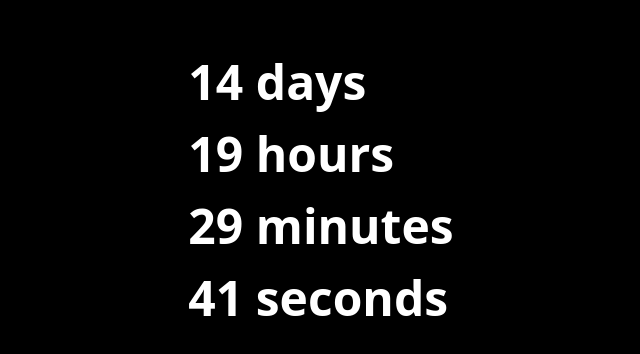
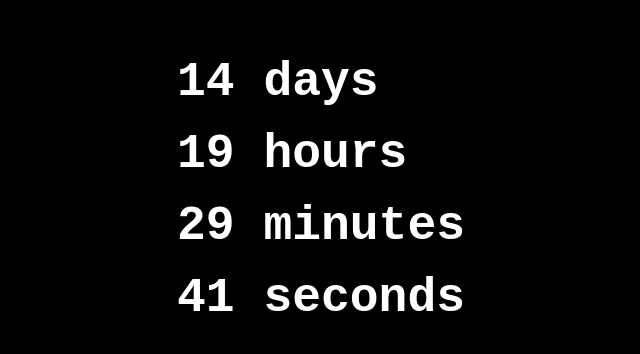
Before and after one commit to evgenyzaostrovsky/countdownforagnes, a React (Vite) app: page / in a window 1280 px wide. Shown: the part 210-564 px from the top of the page, without its empty margins (319-959 px from the left). Built offline with nearby package versions, Linux system fonts and the light colour scheme.

Commit message:
added icons8

```diff
--- a/src/App.css
+++ b/src/App.css
@@ -29,5 +29,5 @@ body {
   display: flex;
   justify-content: center;
   align-items: center;
-  /*font-family: monospace, system-ui, sans-serif;*/
+  font-family: monospace, system-ui, sans-serif;
 }
```
